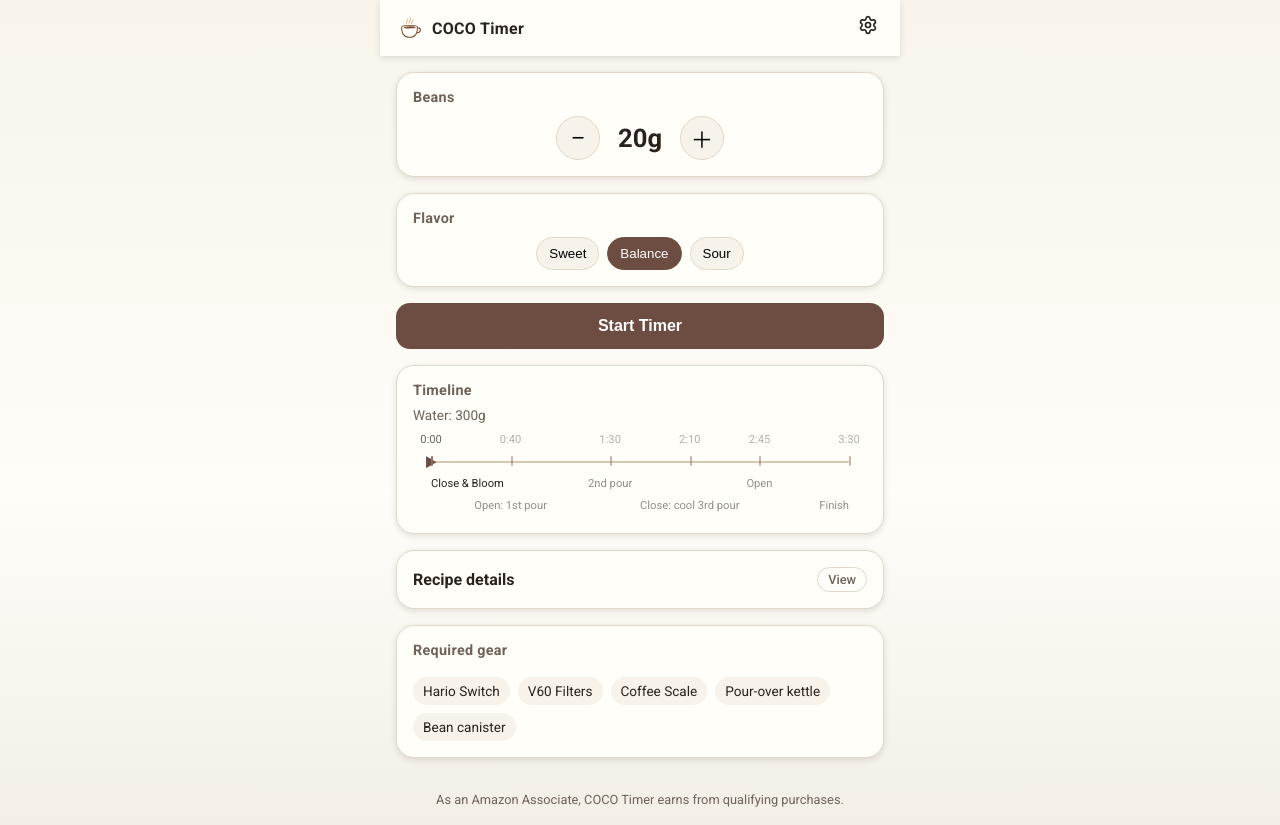
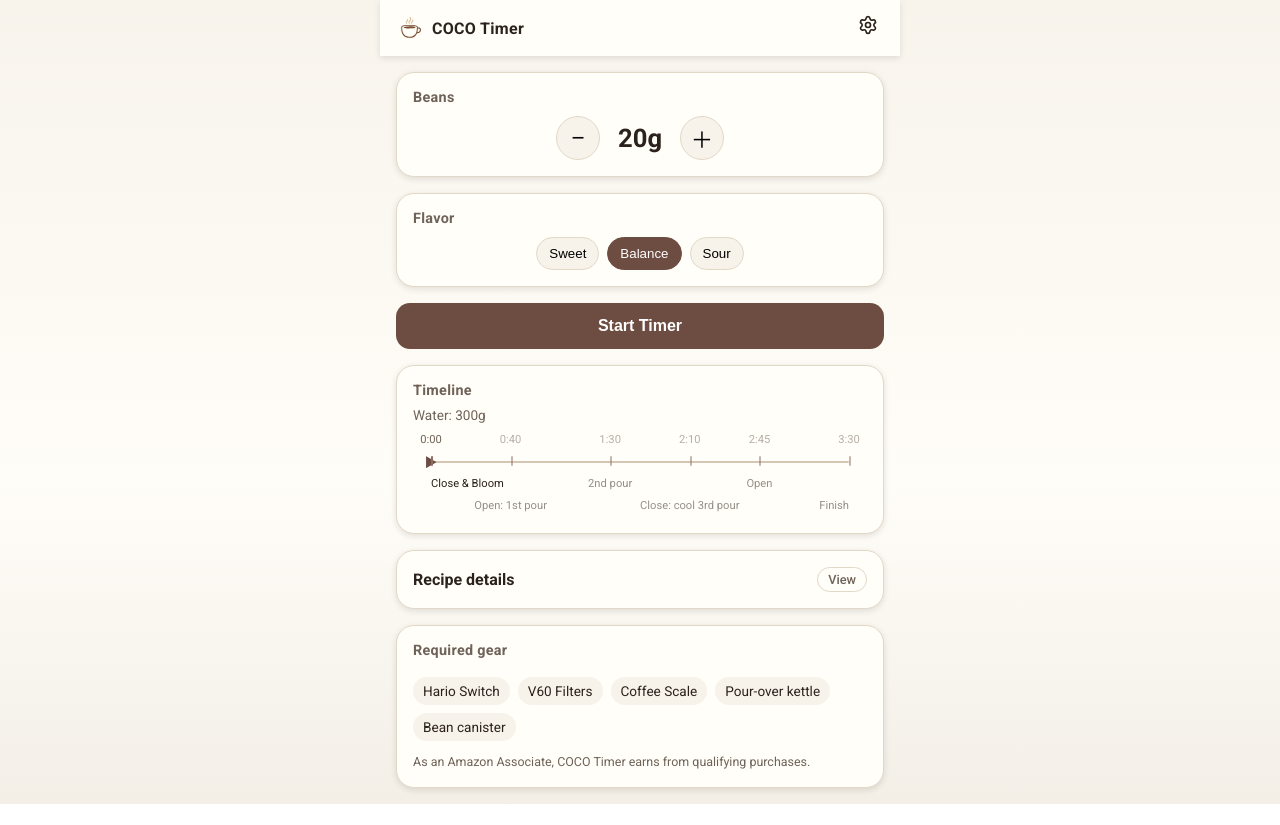
Before and after one commit to takatama/coco-timer, a React (Vite) app: page /setup in a window 1280 px wide. After the commit the page ends 804 px from the top, so only its background shows below. Built offline with nearby package versions, Linux system fonts and the light colour scheme.

Commit message:
Move affiliate disclosure into setup flow content

```diff
--- a/src/app/App.module.css
+++ b/src/app/App.module.css
@@ -6,15 +6,6 @@
   flex-direction: column;
 }
 
-.footer {
-  margin-top: auto;
-  padding: 16px;
-  text-align: center;
-  font-size: 0.8rem;
-  color: var(--md-text-muted);
-  line-height: 1.5;
-}
-
 .withMiniPlayer :global(.content) {
   padding-bottom: calc(100px + env(safe-area-inset-bottom));
 }
--- a/src/app/App.tsx
+++ b/src/app/App.tsx
@@ -1,6 +1,5 @@
 import { useMemo, useState } from "react";
 import { BrowserRouter, Routes, Route, Navigate, useLocation } from "react-router-dom";
-import { useTranslation } from "react-i18next";
 import { Header } from "../shared/components/Header";
 import { IntroPage } from "./routes/IntroPage";
 import { SetupPage } from "./routes/SetupPage";
@@ -18,7 +17,6 @@
 }
 
 function AppShell() {
-  const { t } = useTranslation();
   const { pathname } = useLocation();
   const hasStartedTimer = useSessionStore((s) => s.hasStartedTimer);
   const bgmEnabled = useSettingsStore((s) => s.bgmEnabled);
@@ -58,7 +56,6 @@
       {shouldShowMiniPlayer && currentTrack && (
         <FloatingMiniPlayer track={currentTrack} onNextTrack={handleNextTrack} />
       )}
-      <footer className={styles.footer}>{t("setup.affiliate")}</footer>
     </div>
   );
 }
--- a/src/app/routes/SetupPage.module.css
+++ b/src/app/routes/SetupPage.module.css
@@ -182,3 +182,10 @@
 .equipmentList a:hover {
   text-decoration: underline;
 }
+
+.affiliateDisclosure {
+  margin: 12px 0 0;
+  color: var(--md-text-muted);
+  font-size: 0.78rem;
+  line-height: 1.45;
+}
--- a/src/app/routes/SetupPage.tsx
+++ b/src/app/routes/SetupPage.tsx
@@ -160,6 +160,7 @@
             </li>
           ))}
         </ul>
+        <p className={styles.affiliateDisclosure}>{t("setup.affiliate")}</p>
       </section>
 
       {debugEnabled && (
```
